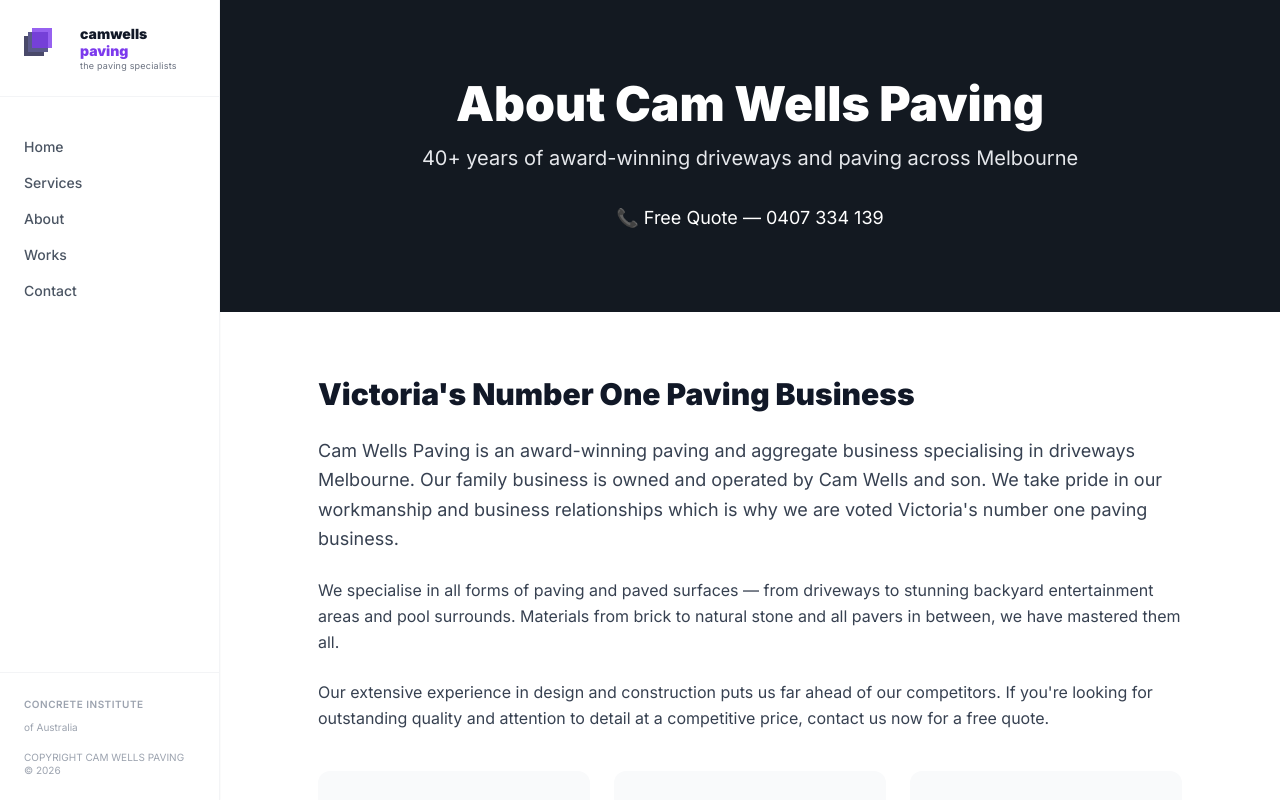
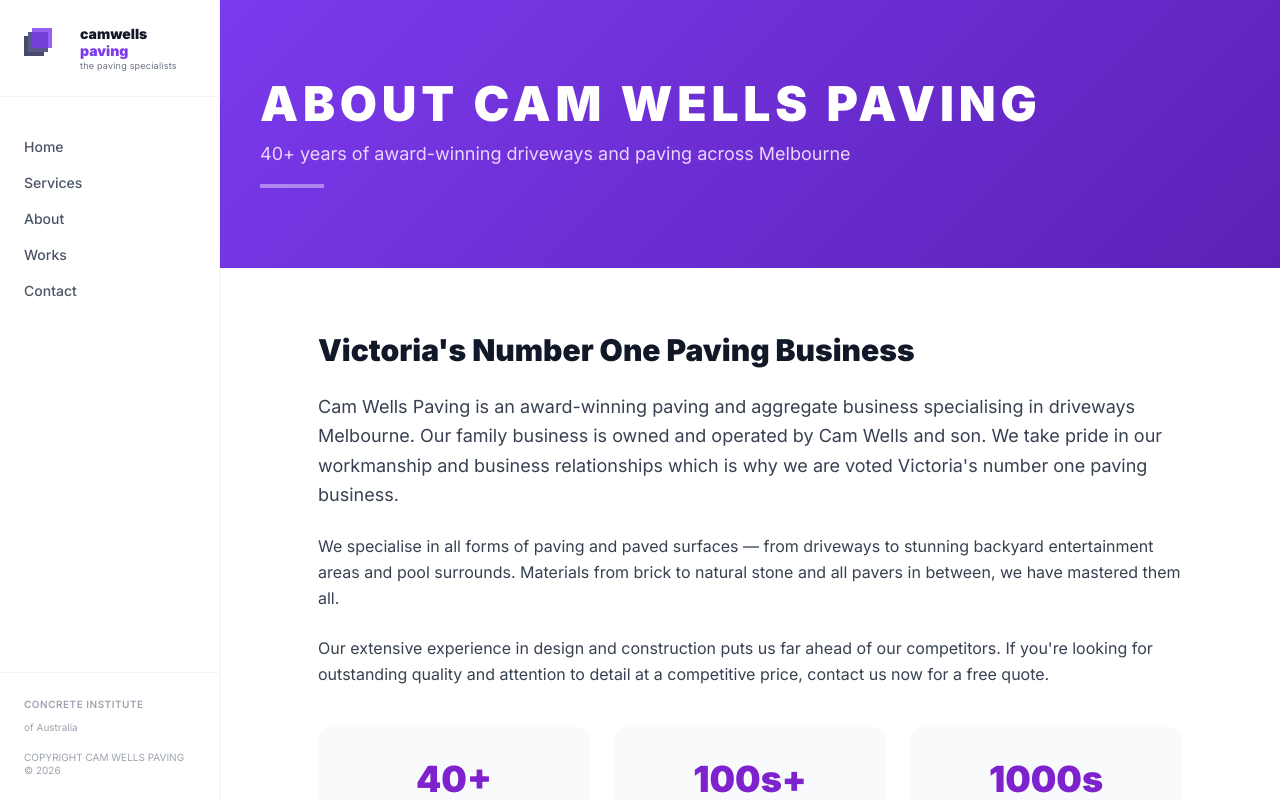
Before and after one commit to StrategyCentral/camwells-paving, a Next.js app: page /about-us in a window 1280 px wide. Shown: the top 800 px of the page. Built offline with nearby package versions, Linux system fonts and the light colour scheme.

Commit message:
feat: PageHero with purple gradient Jupiter style

```diff
--- a/components/PageHero.tsx
+++ b/components/PageHero.tsx
@@ -1,19 +1,28 @@
 interface PageHeroProps {
-  title: string
-  subtitle?: string
-  bgClass?: string
+  title: string;
+  subtitle?: string;
+  breadcrumb?: string;
 }
-export default function PageHero({ title, subtitle, bgClass = 'bg-gray-800' }: PageHeroProps) {
+
+export default function PageHero({ title, subtitle, breadcrumb }: PageHeroProps) {
   return (
-    <section className={`${bgClass} py-20 text-center text-white relative overflow-hidden`}>
-      <div className="absolute inset-0 bg-black/40" />
-      <div className="relative z-10 max-w-4xl mx-auto px-4">
-        <h1 className="text-4xl md:text-5xl font-black mb-4 leading-tight">{title}</h1>
-        {subtitle && <p className="text-xl text-gray-200 mb-8">{subtitle}</p>}
-        <a href="tel:0407334139" className="btn-primary text-lg">
-          📞 Free Quote — 0407 334 139
-        </a>
-      </div>
+    <section
+      className="py-20 px-10 flex flex-col justify-center"
+      style={{
+        background: 'linear-gradient(135deg, #7c3aed 0%, #5b21b6 100%)',
+        minHeight: '220px',
+      }}
+    >
+      {breadcrumb && (
+        <p className="text-purple-300 text-xs tracking-widest uppercase mb-3">{breadcrumb}</p>
+      )}
+      <h1 className="text-3xl md:text-5xl font-black tracking-widest uppercase text-white mb-3">
+        {title}
+      </h1>
+      {subtitle && (
+        <p className="text-purple-200 text-lg max-w-2xl">{subtitle}</p>
+      )}
+      <div className="mt-4 w-16 h-1 bg-white opacity-40" />
     </section>
-  )
+  );
 }
```
